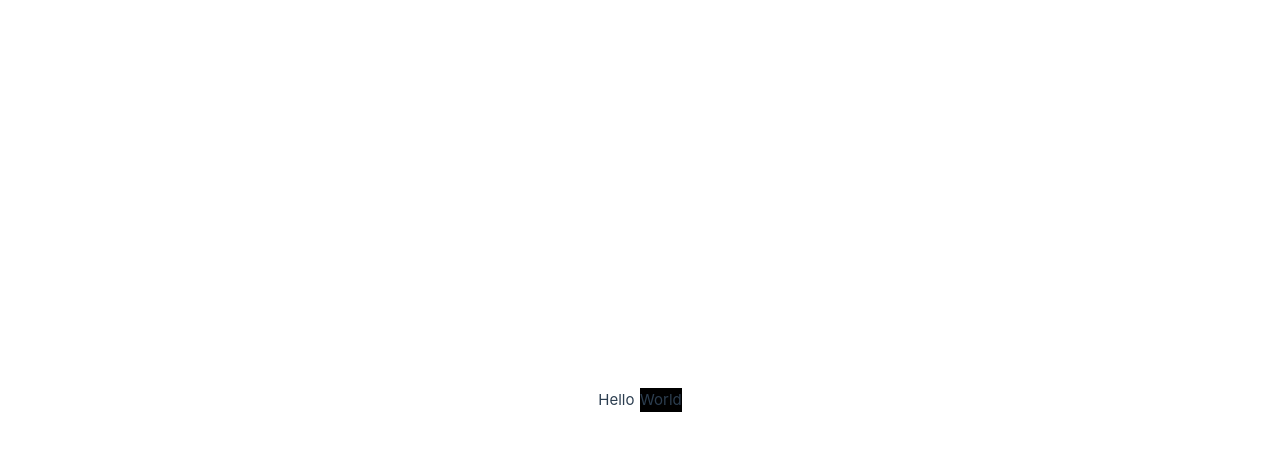
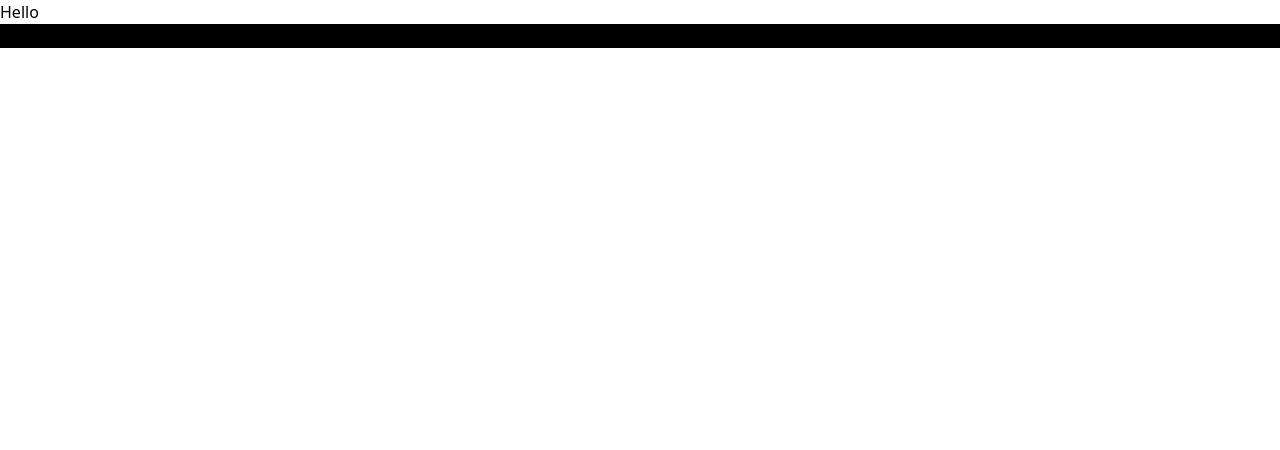
Before and after one commit to NarithNR9/tb_notes_app_vue, a Vue app: page / in a window 1280 px wide. Shown: the top 450 px of the page. Built offline with nearby package versions, Linux system fonts and the light colour scheme.

Commit message:
[edit] css files

```diff
--- a/src/assets/base.css
+++ /dev/null
@@ -1,86 +0,0 @@
-/* color palette from <https://github.com/vuejs/theme> */
-:root {
-  --vt-c-white: #ffffff;
-  --vt-c-white-soft: #f8f8f8;
-  --vt-c-white-mute: #f2f2f2;
-
-  --vt-c-black: #181818;
-  --vt-c-black-soft: #222222;
-  --vt-c-black-mute: #282828;
-
-  --vt-c-indigo: #2c3e50;
-
-  --vt-c-divider-light-1: rgba(60, 60, 60, 0.29);
-  --vt-c-divider-light-2: rgba(60, 60, 60, 0.12);
-  --vt-c-divider-dark-1: rgba(84, 84, 84, 0.65);
-  --vt-c-divider-dark-2: rgba(84, 84, 84, 0.48);
-
-  --vt-c-text-light-1: var(--vt-c-indigo);
-  --vt-c-text-light-2: rgba(60, 60, 60, 0.66);
-  --vt-c-text-dark-1: var(--vt-c-white);
-  --vt-c-text-dark-2: rgba(235, 235, 235, 0.64);
-}
-
-/* semantic color variables for this project */
-:root {
-  --color-background: var(--vt-c-white);
-  --color-background-soft: var(--vt-c-white-soft);
-  --color-background-mute: var(--vt-c-white-mute);
-
-  --color-border: var(--vt-c-divider-light-2);
-  --color-border-hover: var(--vt-c-divider-light-1);
-
-  --color-heading: var(--vt-c-text-light-1);
-  --color-text: var(--vt-c-text-light-1);
-
-  --section-gap: 160px;
-}
-
-@media (prefers-color-scheme: dark) {
-  :root {
-    --color-background: var(--vt-c-black);
-    --color-background-soft: var(--vt-c-black-soft);
-    --color-background-mute: var(--vt-c-black-mute);
-
-    --color-border: var(--vt-c-divider-dark-2);
-    --color-border-hover: var(--vt-c-divider-dark-1);
-
-    --color-heading: var(--vt-c-text-dark-1);
-    --color-text: var(--vt-c-text-dark-2);
-  }
-}
-
-*,
-*::before,
-*::after {
-  box-sizing: border-box;
-  margin: 0;
-  font-weight: normal;
-}
-
-body {
-  min-height: 100vh;
-  color: var(--color-text);
-  background: var(--color-background);
-  transition:
-    color 0.5s,
-    background-color 0.5s;
-  line-height: 1.6;
-  font-family:
-    Inter,
-    -apple-system,
-    BlinkMacSystemFont,
-    'Segoe UI',
-    Roboto,
-    Oxygen,
-    Ubuntu,
-    Cantarell,
-    'Fira Sans',
-    'Droid Sans',
-    'Helvetica Neue',
-    sans-serif;
-  font-size: 15px;
-  text-rendering: optimizeLegibility;
-  -webkit-font-smoothing: antialiased;
-  -moz-osx-font-smoothing: grayscale;
-}
--- a/src/assets/main.css
+++ b/src/assets/main.css
@@ -1,12 +1,4 @@
-@import './base.css';
 @import "tailwindcss";
-
-#app {
-  max-width: 1280px;
-  margin: 0 auto;
-  padding: 2rem;
-  font-weight: normal;
-}
 
 a,
 .green {
@@ -21,16 +13,3 @@
     background-color: hsla(160, 100%, 37%, 0.2);
   }
 }
-
-@media (min-width: 1024px) {
-  body {
-    display: flex;
-    place-items: center;
-  }
-
-  #app {
-    display: grid;
-    grid-template-columns: 1fr 1fr;
-    padding: 0 2rem;
-  }
-}
```
